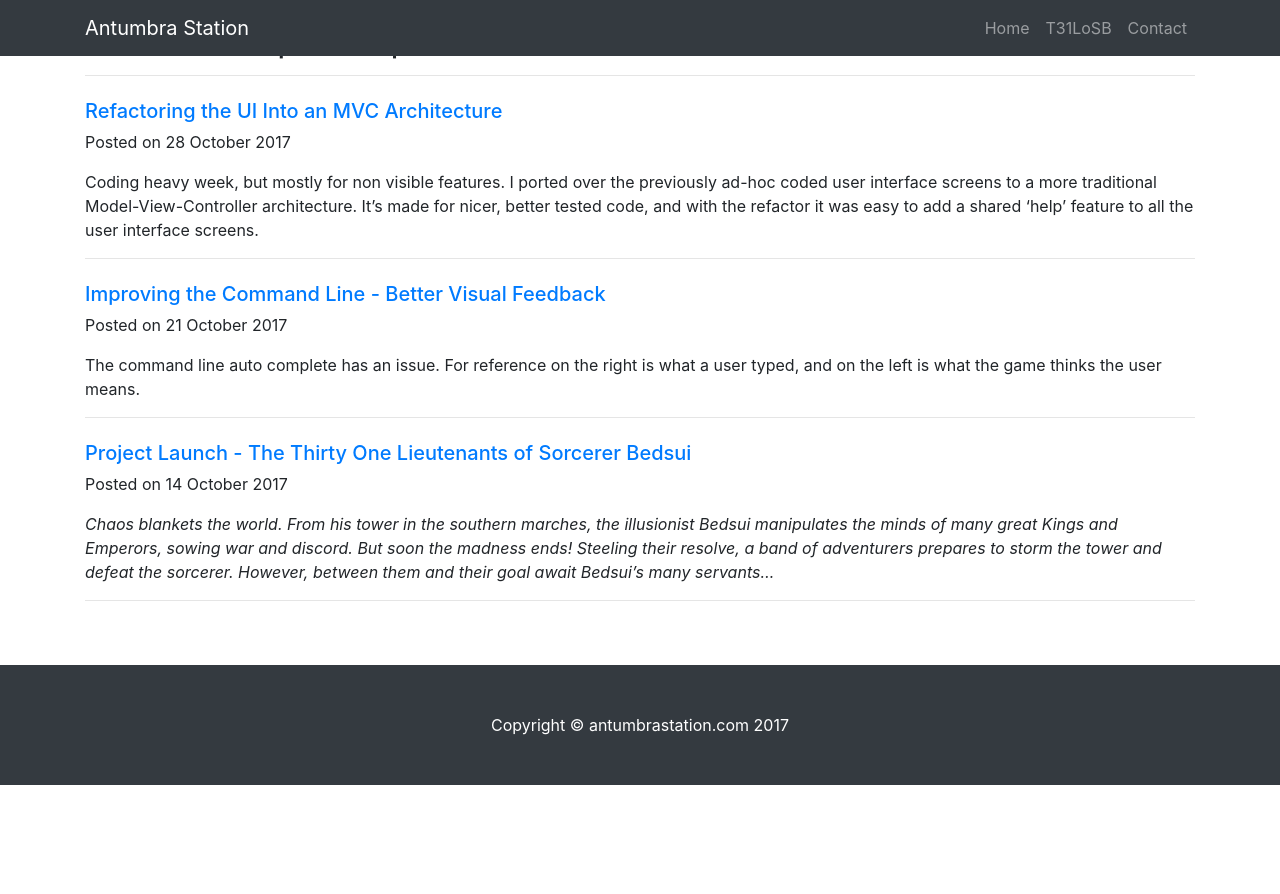
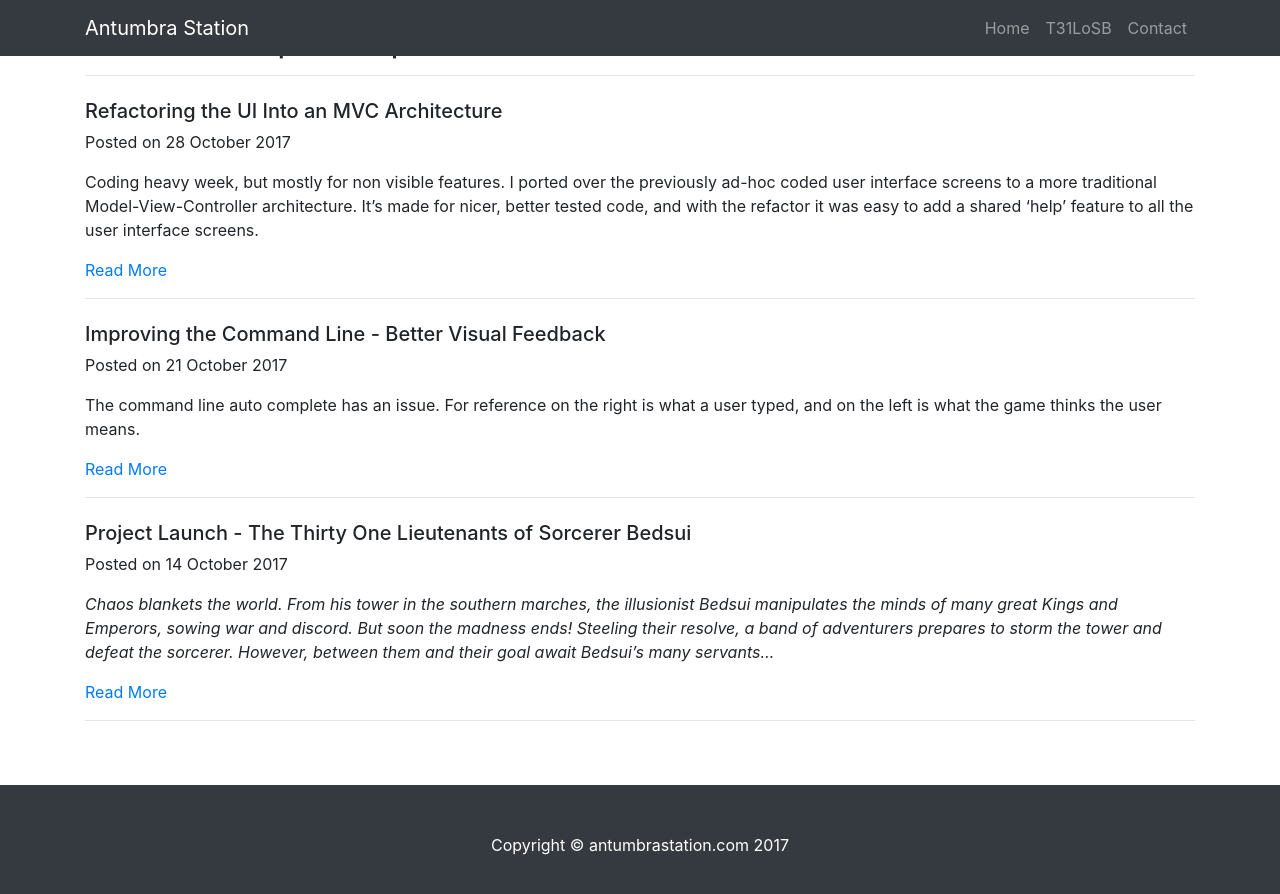
Before and after one commit to mpeter28/mpeter28.github.io, a Jekyll site: the page built from index.html, in a window 1280 px wide and 900 px high, scrolled down 662 px. Shown: the top 894 px of the window. Built offline with Jekyll 4.4.1, drawn with Linux system fonts in a browser that asks for light colours; comment, search, counter and statistics services are not loaded; before the commit the page ends 1447 px from its top, so only the background shows below that.

Commit message:
Adds proper read more links to post summaries

```diff
--- a/_layouts/project-home.html
+++ b/_layouts/project-home.html
@@ -66,9 +66,11 @@
 
           {% for post in site.posts %}
           <!-- Title -->
-          <p><h5 class="mt-4"><a href="{{ post.url }}">{{ post.title }}</a></h5>  Posted on {{ post.date | date_to_long_string }}</p>
+          <p><h5 class="mt-4">{{ post.title }}</h5>  Posted on {{ post.date | date_to_long_string }}</p>
 
           <p>{{ post.excerpt | remove: '<p>' | remove: '</p>' }}</p>
+
+	      <p><a href="{{ post.url }}">Read More</a></p>
           <hr>
           {% endfor %}
         </div>
--- a/index.html
+++ b/index.html
@@ -56,9 +56,11 @@ title: Home
 
           {% for post in site.posts %}
           <!-- Title -->
-          <p><h5 class="mt-4"><a href="{{ post.url }}">{{ post.title }}</a></h5>  Posted on {{ post.date | date_to_long_string }}</p>
+          <p><h5 class="mt-4">{{ post.title }}</h5>  Posted on {{ post.date | date_to_long_string }}</p>
 
           <p>{{ post.excerpt | remove: '<p>' | remove: '</p>' }}</p>
+
+	      <p><a href="{{ post.url }}">Read More</a></p>
           <hr>
           {% endfor %}
         </div>
```
